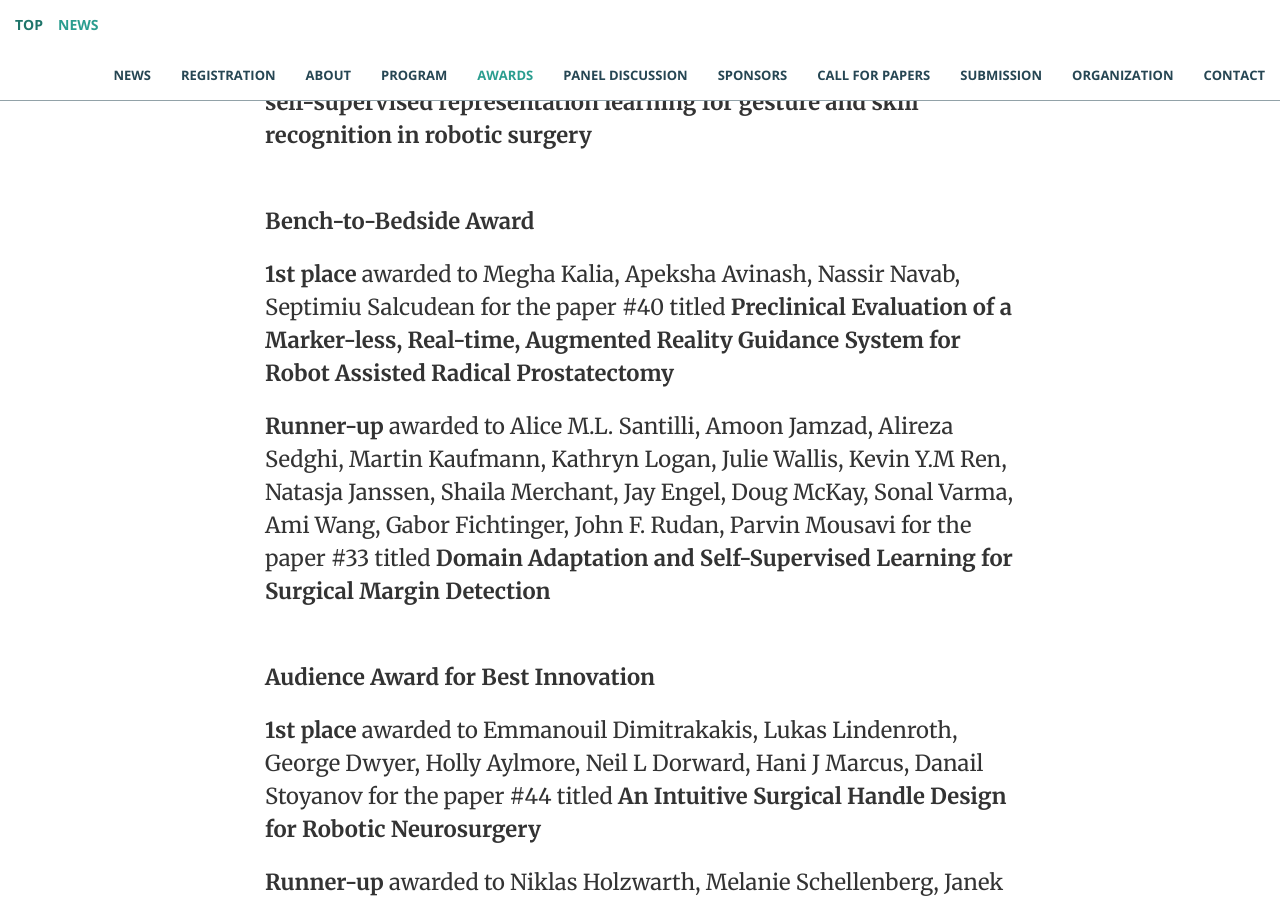
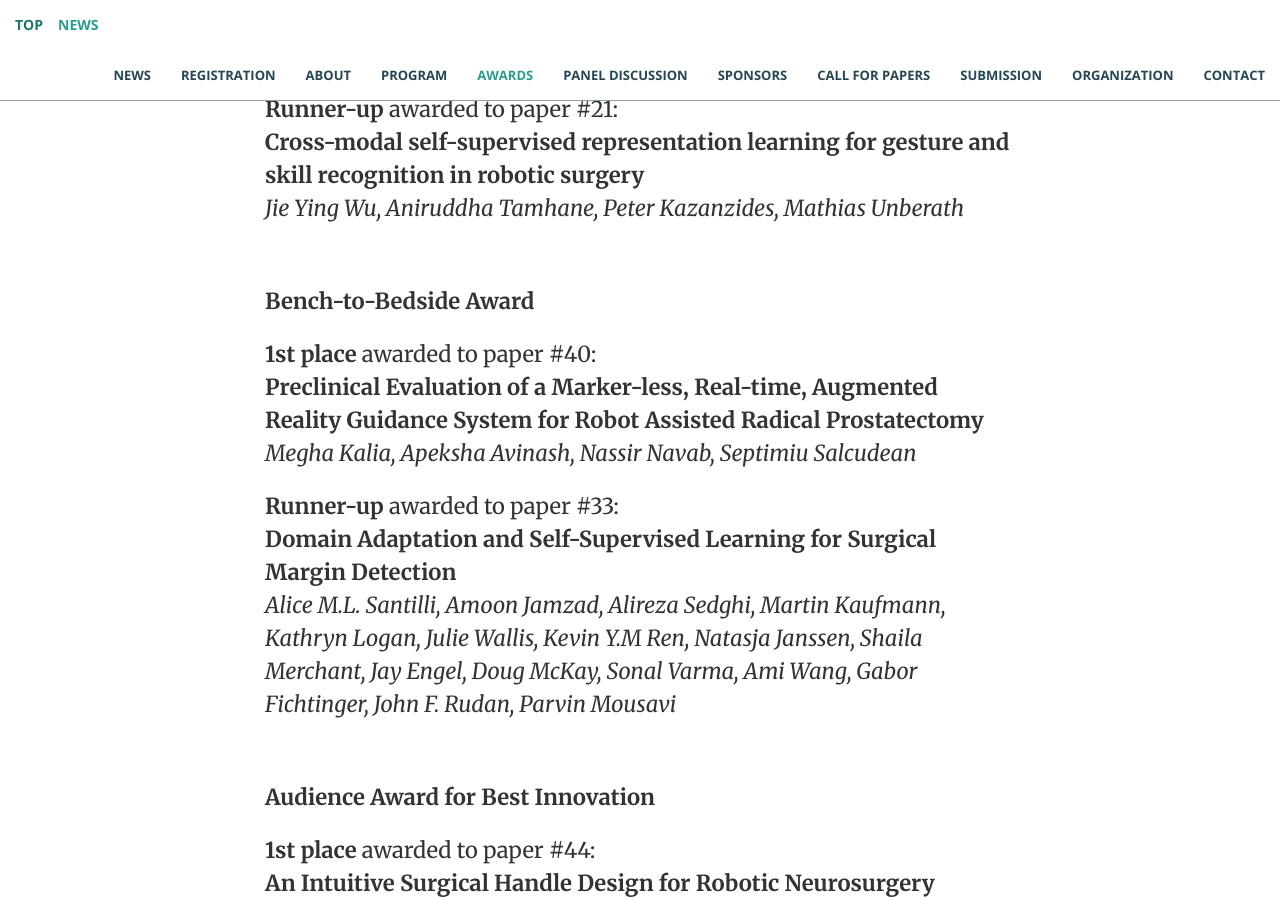
Before and after one commit to ipcai2021/ipcai2021.github.io, a Jekyll site: the page built from index.html, in a window 1280 px wide and 900 px high, scrolled down 15505 px. Built offline with Jekyll 4.4.1, drawn with Linux system fonts in a browser that asks for light colours; some of the changed text lies outside the part shown.

Commit message:
Award recipients reformatted

```diff
--- a/_includes/program.html
+++ b/_includes/program.html
@@ -540,45 +540,58 @@
 	<div class="container">
         <div class="row">
             <div class="col-lg-8 col-lg-offset-2 text-left">
-                <p>
-				During the conference the following prizes were awarded. We thank our <a href="#sponsors" class="page-scroll">Sponsors</a> for cash and non-cash prizes.
+                <p>During the conference the following prizes were awarded. We thank our <a href="#sponsors" class="page-scroll">Sponsors</a> for cash and non-cash prizes.
                 </br></br></p>
 
 		<p class="font_8" style="font-size:18px"><span style="font-size:22px"><b>Best Paper Award</b></p>
 		<p class="font_8" style="font-size:18px"><span style="font-size:22px">
-				<b>Winner</b> awarded to paper #02:</br>
+		<b>1st place</b> awarded to paper #02:</br>
 			<b>Predictive online 3D target tracking with population-based generative networks for image-guided radiotherapy</b></br>
 			<i>Liset Vázquez Romaguera, Tal Mezheritsky, Rihab Mansour, William Tanguay, Samuel Kadoury</i></p>
 		<p class="font_8" style="font-size:18px"><span style="font-size:22px">
 		<b>Runner-up</b> awarded to paper #37:</br>
 			<b>Speed-of-Sound Imaging using Diverging Waves</b></br>
-					<i>Richard Rau, Dieter Schweizer, Valery Vishnevskiy, Orcun Goksel</i></br></p>
+			<i>Richard Rau, Dieter Schweizer, Valery Vishnevskiy, Orcun Goksel</i></p></br></br>
 
 		<p class="font_8" style="font-size:18px"><span style="font-size:22px"><b>Machine Learning for CAI Award</b></p>
 		<p class="font_8" style="font-size:18px"><span style="font-size:22px">
-				<b>1st place</b> awarded to Golara Javadi, Sharareh Bayat, Samareh Samadi, Alireza Sedghi, Samira Sojoudi, Antonio Hurtado, Silvia Chang, Peter Black, Parvin Mousavi, Purang Abolmaesumi for the paper #17 titled <b>Towards Targeted Ultrasound-guided Prostate Biopsy by Incorporating Model and Label Uncertainty in Cancer Detection</b></br> </p>
+		<b>1st place</b> awarded to paper #17:</br>
+			<b>Towards Targeted Ultrasound-guided Prostate Biopsy by Incorporating Model and Label Uncertainty in Cancer Detection</b></br>
+			<i>Golara Javadi, Sharareh Bayat, Samareh Samadi, Alireza Sedghi, Samira Sojoudi, Antonio Hurtado, Silvia Chang, Peter Black, Parvin Mousavi, Purang Abolmaesumi</i></p>
 		<p class="font_8" style="font-size:18px"><span style="font-size:22px">
-				<b>Runner-up</b> awarded to Jie Ying Wu, Aniruddha Tamhane, Peter Kazanzides, Mathias Unberath for the paper #21 titled <b>Cross-modal self-supervised representation learning for gesture and skill recognition in robotic surgery</b></br></br></p>
+		<b>Runner-up</b> awarded to paper #21:</br>
+			<b>Cross-modal self-supervised representation learning for gesture and skill recognition in robotic surgery</b></br>
+			<i>Jie Ying Wu, Aniruddha Tamhane, Peter Kazanzides, Mathias Unberath</i></p></br></br>
 
 		<p class="font_8" style="font-size:18px"><span style="font-size:22px"><b>Bench-to-Bedside Award</b></p>
 		<p class="font_8" style="font-size:18px"><span style="font-size:22px">
-				<b>1st place</b> awarded to Megha Kalia, Apeksha Avinash, Nassir Navab, Septimiu Salcudean for the paper #40 titled <b>Preclinical Evaluation of a Marker-less, Real-time, Augmented Reality Guidance System for Robot Assisted Radical Prostatectomy </b></br> </p>
+		<b>1st place</b> awarded to paper #40:</br>
+			<b>Preclinical Evaluation of a Marker-less, Real-time, Augmented Reality Guidance System for Robot Assisted Radical Prostatectomy</b></br>
+			<i>Megha Kalia, Apeksha Avinash, Nassir Navab, Septimiu Salcudean</i></p>
 		<p class="font_8" style="font-size:18px"><span style="font-size:22px">
-				<b>Runner-up</b> awarded to Alice M.L. Santilli, Amoon Jamzad,  Alireza Sedghi, Martin Kaufmann, Kathryn Logan, Julie Wallis,  Kevin Y.M Ren, Natasja Janssen, Shaila Merchant, Jay Engel, Doug McKay, Sonal Varma, Ami Wang, Gabor Fichtinger, John F. Rudan, Parvin Mousavi for the paper #33 titled <b>Domain Adaptation and Self-Supervised Learning for Surgical Margin Detection</b></br></br></p>
+		<b>Runner-up</b> awarded to paper #33:</br>
+			<b>Domain Adaptation and Self-Supervised Learning for Surgical Margin Detection</b></br>
+			<i>Alice M.L. Santilli, Amoon Jamzad,  Alireza Sedghi, Martin Kaufmann, Kathryn Logan, Julie Wallis,  Kevin Y.M Ren, Natasja Janssen, Shaila Merchant, Jay Engel, Doug McKay, Sonal Varma, Ami Wang, Gabor Fichtinger, John F. Rudan, Parvin Mousavi</i></p></br></br>
 
 		<p class="font_8" style="font-size:18px"><span style="font-size:22px"><b>Audience Award for Best Innovation</b></p>
 		<p class="font_8" style="font-size:18px"><span style="font-size:22px">
-				<b>1st place</b> awarded to Emmanouil Dimitrakakis, Lukas Lindenroth, George Dwyer, Holly Aylmore, Neil L Dorward, Hani J Marcus, Danail Stoyanov for the paper #44 titled <b>An Intuitive Surgical Handle Design for Robotic Neurosurgery</b></br> </p>
+		<b>1st place</b> awarded to paper #44:</br>
+			<b>An Intuitive Surgical Handle Design for Robotic Neurosurgery</b></br>
+			<i>Emmanouil Dimitrakakis, Lukas Lindenroth, George Dwyer, Holly Aylmore, Neil L Dorward, Hani J Marcus, Danail Stoyanov</i></p>
 		<p class="font_8" style="font-size:18px"><span style="font-size:22px">
-				<b>Runner-up</b> awarded to Niklas Holzwarth, Melanie Schellenberg, Janek Gröhl, Kris Dreher, Jan-Hinrich Nölke, Alexander Seitel, Minu D Tizabi, Beat P Müller-Stich, Lena Maier-Hein for the paper #32 titled <b>Tattoo tomography: Freehand 3D photoacoustic image reconstruction with an optical pattern</b></br></br></p>
+		<b>Runner-up</b> awarded to paper #32:</br>
+			<b>Tattoo tomography: Freehand 3D photoacoustic image reconstruction with an optical pattern</b></br>
+			<i>Niklas Holzwarth, Melanie Schellenberg, Janek Gröhl, Kris Dreher, Jan-Hinrich Nölke, Alexander Seitel, Minu D Tizabi, Beat P Müller-Stich, Lena Maier-Hein</i></p></br></br>
 
 		<p class="font_8" style="font-size:18px"><span style="font-size:22px"><b>Audience Award for Best Presentation</b></p>
 		<p class="font_8" style="font-size:18px"><span style="font-size:22px">
-				<b>1st place</b> awarded to Claudia D'Ettorre, Agostino Stilli, George Dwyeer, Maxine Tran, Danail Stoyanov for the paper #35 titled <b>Autonomous Pick-And-Place Using the dVRK</b></br> </p>
+		<b>1st place</b> awarded to paper #35:</br>
+			<b>Autonomous Pick-And-Place Using the dVRK</b></br>
+			<i>Claudia D'Ettorre, Agostino Stilli, George Dwyeer, Maxine Tran, Danail Stoyanov</i></p>
 		<p class="font_8" style="font-size:18px"><span style="font-size:22px">
-				<b>Runner-up</b> awarded to Rachel L. Theriault, Martin Kaufmann, Kevin Yi Mi Ren, Sonal Varma, Randy E. Ellis for the paper #08 titled <b>Metabolomics Patterns of Breast Cancer Tumors Using Mass Spectrometry Imaging</b></br></br></p>
-
-
+		<b>Runner-up</b> awarded to paper #08:</br>
+			<b>Metabolomics Patterns of Breast Cancer Tumors Using Mass Spectrometry Imaging</b></br>
+			<i>Rachel L. Theriault, Martin Kaufmann, Kevin Yi Mi Ren, Sonal Varma, Randy E. Ellis</i></p>
 
 			</div>
 			<div class="col-lg-8 col-lg-offset-2 text-center">
```
Lines whose indentation alone changed are shown as unchanged.
